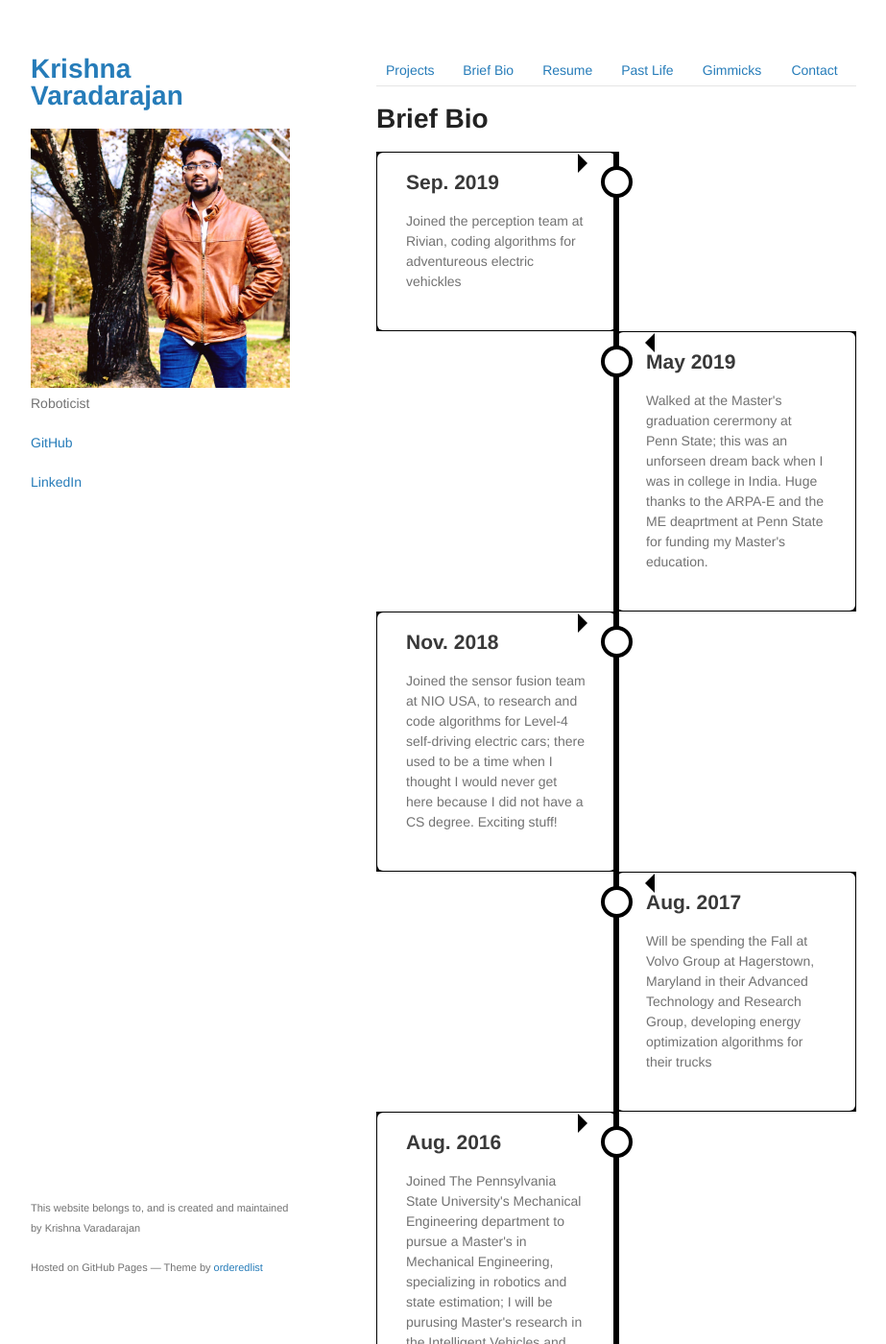
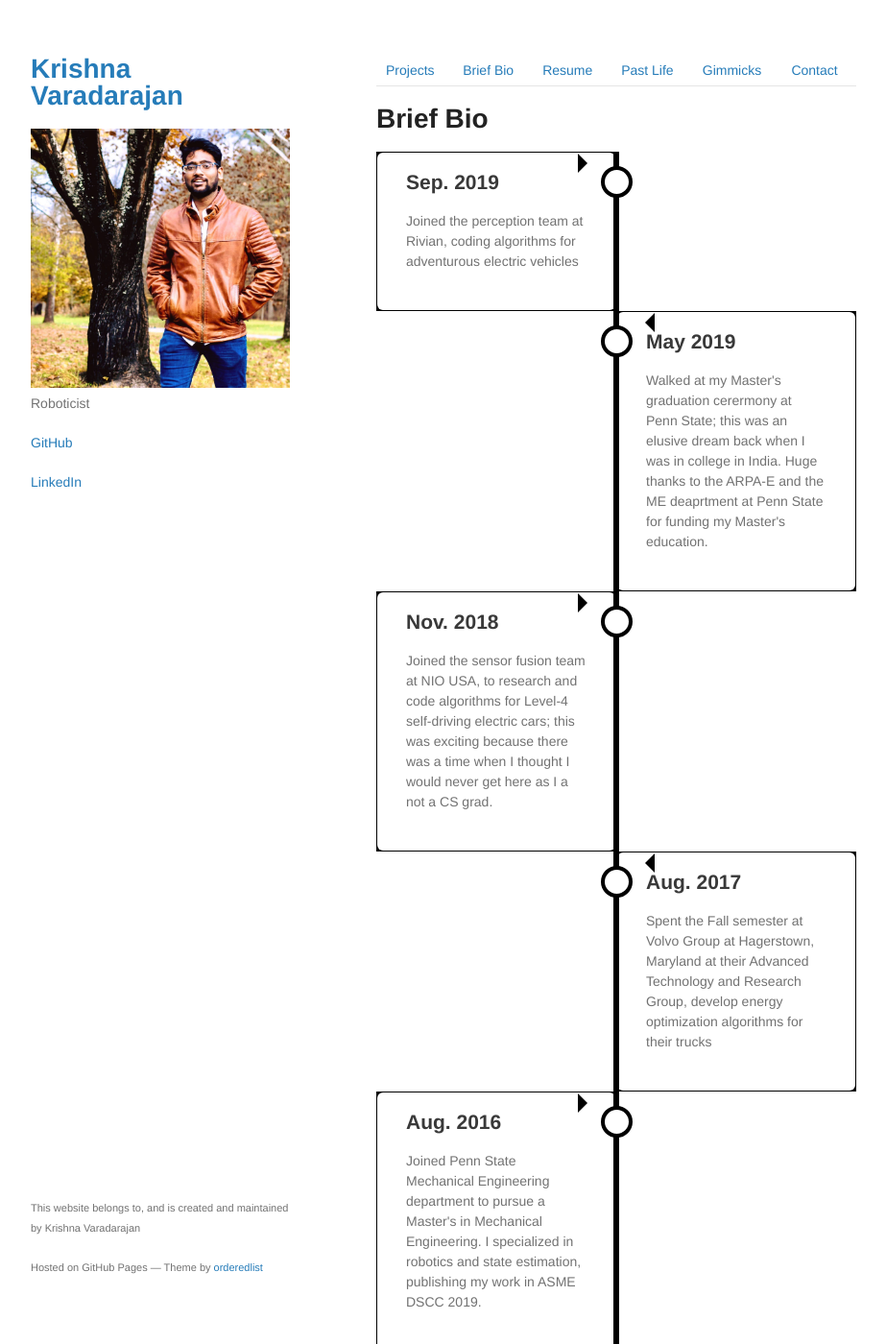
Before and after one commit to iamvarada/iamvarada.github.io, a Jekyll site: the page built from bio.md, in a window 1280 px wide and 1400 px high. Shown: the whole window at 96% size, without its empty margins (178-1101 px from the left). Built offline with Jekyll 4.4.1, drawn with Linux system fonts in a browser that asks for light colours; some of the changed text lies outside the part shown.

Commit message:
Fix typos

```diff
--- a/bio.md
+++ b/bio.md
@@ -150,39 +150,39 @@ body {
   <div class="container left">
     <div class="content">
       <h2> Sep. 2019</h2>
-      <p>Joined the perception team at Rivian, coding algorithms for adventureous electric vehickles</p>
+      <p>Joined the perception team at Rivian, coding algorithms for adventurous electric vehicles</p>
     </div>
   </div>
 
   <div class="container right">
     <div class="content">
       <h2>May 2019</h2>
-      <p>Walked at the Master's graduation cerermony at Penn State; this was an unforseen dream back when I was in college in India. Huge thanks to the ARPA-E and the ME deaprtment at Penn State for funding my Master's education. </p>
+      <p>Walked at my Master's graduation cerermony at Penn State; this was an elusive dream back when I was in college in India. Huge thanks to the ARPA-E and the ME deaprtment at Penn State for funding my Master's education. </p>
     </div>
   </div>
 
   <div class="container left">
     <div class="content">
       <h2>Nov. 2018</h2>
-      <p>Joined the sensor fusion team at NIO USA, to research and code algorithms for Level-4 self-driving electric cars; there used to be a time when I thought I would never get here because I did not have a CS degree. Exciting stuff! </p>
+      <p>Joined the sensor fusion team at NIO USA, to research and code algorithms for Level-4 self-driving electric cars; this was exciting because there was a time when I thought I would never get here as I a not a CS grad. </p>
     </div>
   </div>
 
   <div class="container right">
     <div class="content">
       <h2>Aug. 2017</h2>
-      <p>Will be spending the Fall at Volvo Group at Hagerstown, Maryland in their Advanced Technology and Research Group, developing energy optimization algorithms for their trucks </p>
+      <p>Spent the Fall semester at Volvo Group at Hagerstown, Maryland at their Advanced Technology and Research Group, develop energy optimization algorithms for their trucks </p>
     </div>
   </div>
 
   <div class="container left">
     <div class="content">
       <h2>Aug. 2016</h2>
-      <p>Joined The Pennsylvania State University's Mechanical Engineering department to pursue a Master's in Mechanical Engineering, specializing in robotics and state estimation; I will be purusing Master's research in the Intelligent Vehicles and Systems Group. </p>
+      <p>Joined Penn State Mechanical Engineering department to pursue a Master's in Mechanical Engineering. I specialized in robotics and state estimation, publishing my work in ASME DSCC 2019. </p>
     </div>
   </div>
 
-  f<div class="container right">
+  <div class="container right">
     <div class="content">
       <h2>May 2015</h2>
       <p>Our work on the patient transfer device has been applied for an Indian patent.</p>
```
Also changed, not shown: index.md (+2 -2 lines).
